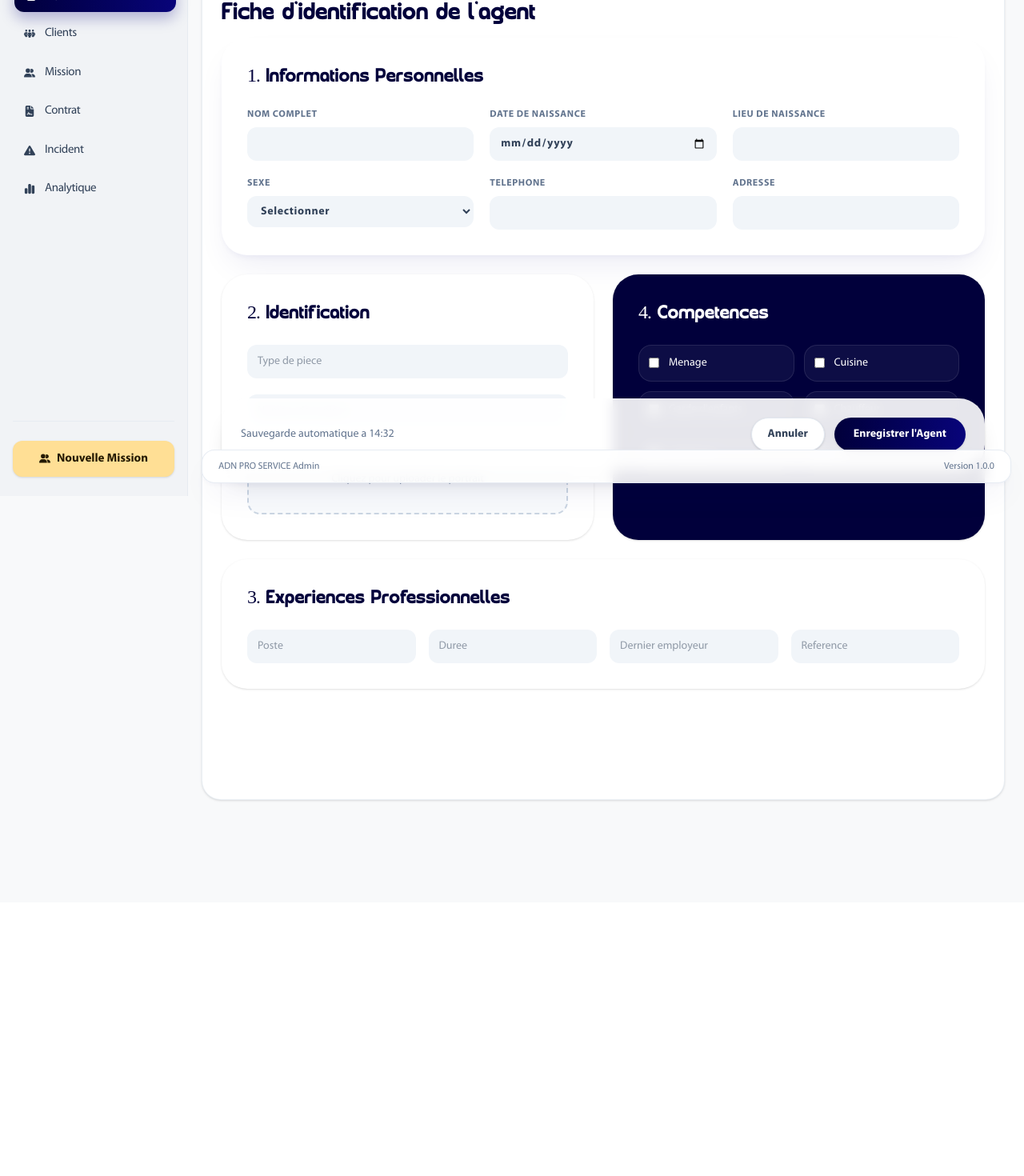
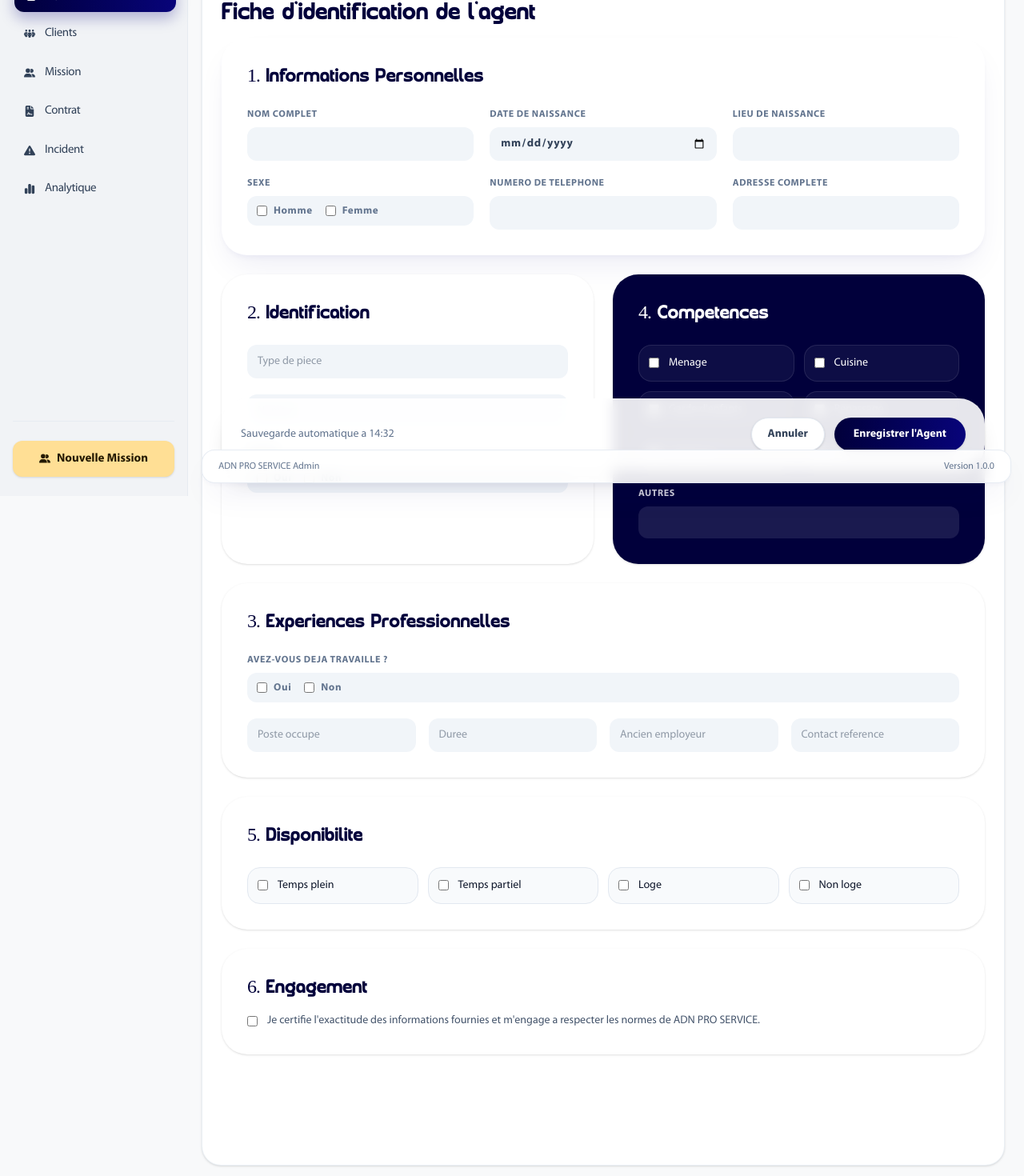
Before and after one commit to exau-umba/adn_webapp, a React (Vite) app: page /agent-management/registration in a window 1280 px wide. Shown: the part 180-1650 px from the top of the page at 80% size. Before the commit the page ends 1308 px from the top, so only its background shows below. Built offline with nearby package versions, Linux system fonts and the light colour scheme; the HTML template or start-up script is replaced by a standard one.

Commit message:
Refactor AgentRegistrationScreen: Simplified form structure by removing AppSelect, reorganized input fields for personal information, and added checkboxes for gender and work experience. Enhanced skills section and introduced availability options for improved user experience.

```diff
--- a/src/components/screens/AgentRegistrationScreen.jsx
+++ b/src/components/screens/AgentRegistrationScreen.jsx
@@ -1,4 +1,4 @@
-import { AppButton, AppInput, AppSelect } from "../ui";
+import { AppButton, AppInput } from "../ui";
 
 export function AgentRegistrationScreen() {
   return (
@@ -16,29 +16,37 @@ export function AgentRegistrationScreen() {
         <section className="rounded-[2rem] bg-white p-8 shadow-[0_4px_6px_-1px_rgba(8,4,122,0.04),0_20px_40px_-10px_rgba(8,4,122,0.08)] dark:bg-slate-900/80">
           <h3 className="mb-6 font-brand text-2xl text-[#01003b] dark:text-slate-100">1. Informations Personnelles</h3>
           <div className="grid grid-cols-1 gap-5 md:grid-cols-2 lg:grid-cols-3">
-            {["Nom complet", "Date de naissance", "Lieu de naissance", "Sexe", "Telephone", "Adresse"].map(
-              (label) => (
-                <label
-                  key={label}
-                  className="font-myriad text-xs font-bold uppercase tracking-wider text-slate-500 dark:text-slate-400"
-                >
-                  {label}
-                  {label === "Date de naissance" ? (
-                    <AppInput type="date" className="mt-2" />
-                  ) : label === "Sexe" ? (
-                    <AppSelect defaultValue="" className="mt-2">
-                      <option value="" disabled>
-                        Selectionner
-                      </option>
-                      <option value="femme">Femme</option>
-                      <option value="homme">Homme</option>
-                    </AppSelect>
-                  ) : (
-                    <AppInput className="mt-2" />
-                  )}
+            <label className="font-myriad text-xs font-bold uppercase tracking-wider text-slate-500 dark:text-slate-400">
+              Nom complet
+              <AppInput className="mt-2" />
+            </label>
+            <label className="font-myriad text-xs font-bold uppercase tracking-wider text-slate-500 dark:text-slate-400">
+              Date de naissance
+              <AppInput type="date" className="mt-2" />
+            </label>
+            <label className="font-myriad text-xs font-bold uppercase tracking-wider text-slate-500 dark:text-slate-400">
+              Lieu de naissance
+              <AppInput className="mt-2" />
+            </label>
+            <div className="font-myriad text-xs font-bold uppercase tracking-wider text-slate-500 dark:text-slate-400">
+              Sexe
+              <div className="mt-2 flex gap-4 rounded-xl bg-slate-100 px-3 py-2.5 text-[13px] font-semibold normal-case dark:bg-slate-800">
+                <label className="flex items-center gap-2">
+                  <input type="checkbox" /> Homme
                 </label>
-              ),
-            )}
+                <label className="flex items-center gap-2">
+                  <input type="checkbox" /> Femme
+                </label>
+              </div>
+            </div>
+            <label className="font-myriad text-xs font-bold uppercase tracking-wider text-slate-500 dark:text-slate-400">
+              Numero de telephone
+              <AppInput className="mt-2" />
+            </label>
+            <label className="font-myriad text-xs font-bold uppercase tracking-wider text-slate-500 dark:text-slate-400">
+              Adresse complete
+              <AppInput className="mt-2" />
+            </label>
           </div>
         </section>
 
@@ -47,9 +55,17 @@ export function AgentRegistrationScreen() {
             <h3 className="mb-6 font-brand text-2xl text-[#01003b] dark:text-slate-100">2. Identification</h3>
             <div className="space-y-5">
               <AppInput placeholder="Type de piece" />
-              <AppInput placeholder="Numero de la piece" />
-              <div className="rounded-2xl border-2 border-dashed border-slate-300 bg-slate-50 p-8 text-center font-myriad text-sm text-slate-500 dark:border-slate-700 dark:bg-slate-800 dark:text-slate-400">
-                Cliquez pour uploader le portrait
+              <AppInput placeholder="Numero" />
+              <div className="font-myriad text-xs font-bold uppercase tracking-wider text-slate-500 dark:text-slate-400">
+                Photo
+                <div className="mt-2 flex gap-4 rounded-xl bg-slate-100 px-3 py-2.5 text-[13px] font-semibold normal-case dark:bg-slate-800">
+                  <label className="flex items-center gap-2">
+                    <input type="checkbox" /> Oui
+                  </label>
+                  <label className="flex items-center gap-2">
+                    <input type="checkbox" /> Non
+                  </label>
+                </div>
               </div>
             </div>
           </section>
@@ -57,23 +73,61 @@ export function AgentRegistrationScreen() {
           <section className="rounded-[2rem] bg-[#01003b] p-8 text-white shadow-sm">
             <h3 className="mb-6 font-brand text-2xl">4. Competences</h3>
             <div className="grid grid-cols-2 gap-3 font-myriad text-sm">
-              {["Menage", "Cuisine", "Garde d'enfants", "Chauffeur", "Jardinage", "Securite"].map((skill) => (
+              {["Menage", "Cuisine", "Garde d'enfants", "Repassage", "Jardinage", "Chauffeur"].map((skill) => (
                 <label key={skill} className="flex items-center gap-3 rounded-2xl border border-white/10 bg-white/5 p-3">
                   <input type="checkbox" />
                   {skill}
                 </label>
               ))}
             </div>
+            <label className="mt-4 block font-myriad text-xs font-bold uppercase tracking-wider text-white/80">
+              Autres
+              <AppInput className="mt-2 border-none bg-white/10 text-white placeholder:text-white/60 dark:bg-white/10" />
+            </label>
           </section>
         </div>
 
         <section className="rounded-[2rem] bg-white p-8 shadow-sm dark:bg-slate-900/80">
           <h3 className="mb-6 font-brand text-2xl text-[#01003b] dark:text-slate-100">3. Experiences Professionnelles</h3>
+          <div className="mb-5 font-myriad text-xs font-bold uppercase tracking-wider text-slate-500 dark:text-slate-400">
+            Avez-vous deja travaille ?
+            <div className="mt-2 flex gap-4 rounded-xl bg-slate-100 px-3 py-2.5 text-[13px] font-semibold normal-case dark:bg-slate-800">
+              <label className="flex items-center gap-2">
+                <input type="checkbox" /> Oui
+              </label>
+              <label className="flex items-center gap-2">
+                <input type="checkbox" /> Non
+              </label>
+            </div>
+          </div>
           <div className="grid grid-cols-1 gap-4 md:grid-cols-4">
-            {["Poste", "Duree", "Dernier employeur", "Reference"].map((f) => (
+            {["Poste occupe", "Duree", "Ancien employeur", "Contact reference"].map((f) => (
               <AppInput key={f} placeholder={f} />
             ))}
           </div>
+        </section>
+
+        <section className="rounded-[2rem] bg-white p-8 shadow-sm dark:bg-slate-900/80">
+          <h3 className="mb-6 font-brand text-2xl text-[#01003b] dark:text-slate-100">5. Disponibilite</h3>
+          <div className="grid grid-cols-1 gap-3 sm:grid-cols-2 lg:grid-cols-4">
+            {["Temps plein", "Temps partiel", "Loge", "Non loge"].map((item) => (
+              <label
+                key={item}
+                className="flex items-center gap-3 rounded-2xl border border-slate-200 bg-slate-50 p-3 font-myriad text-sm dark:border-slate-700 dark:bg-slate-800"
+              >
+                <input type="checkbox" />
+                {item}
+              </label>
+            ))}
+          </div>
+        </section>
+
+        <section className="rounded-[2rem] bg-white p-8 shadow-sm dark:bg-slate-900/80">
+          <h3 className="mb-4 font-brand text-2xl text-[#01003b] dark:text-slate-100">6. Engagement</h3>
+          <label className="flex items-start gap-3 font-myriad text-sm text-slate-600 dark:text-slate-300">
+            <input type="checkbox" className="mt-1" />
+            Je certifie l'exactitude des informations fournies et m'engage a respecter les normes de ADN PRO SERVICE.
+          </label>
         </section>
 
         <div className="sticky bottom-8 flex flex-col items-center justify-between gap-4 rounded-[2rem] bg-white/90 p-6 shadow-xl backdrop-blur sm:flex-row dark:bg-slate-900/90">
```
